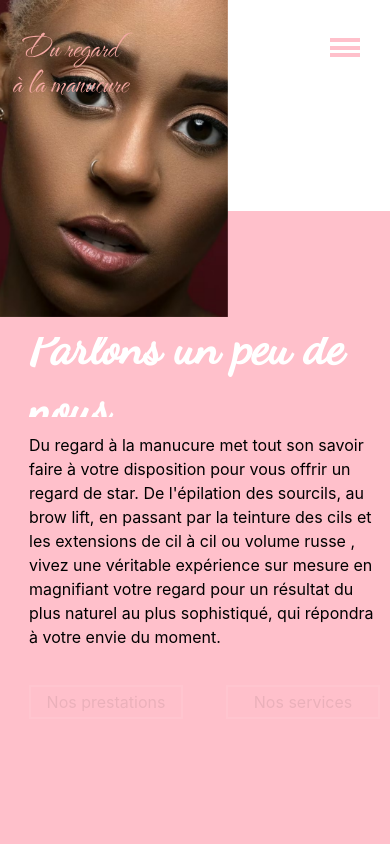
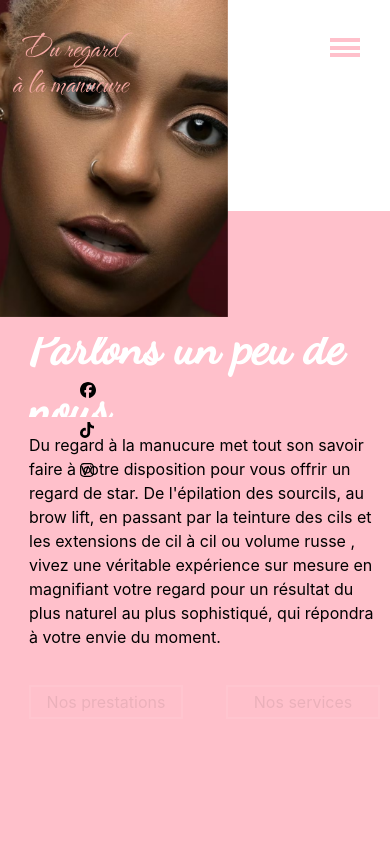
Before and after one commit to yohanetifier/du-regard-a-la-manucure, a React (Create React App) app: page /about in a window 390 px wide. Shown: the top 844 px of the page. Built offline with nearby package versions, Linux system fonts and the light colour scheme.

Commit message:
make the responsive design better on mobile amd add social network

```diff
--- a/package.json
+++ b/package.json
@@ -24,6 +24,7 @@
     "react-router-dom": "^6.3.0",
     "react-scripts": "^5.0.1",
     "react-spring": "^9.5.5",
+    "react-svg": "^15.1.17",
     "react-transition-group": "^4.4.5",
     "typescript": "^4.7.4",
     "web-vitals": "^2.1.4"
--- a/src/components/Follow/Follow.tsx
+++ b/src/components/Follow/Follow.tsx
@@ -4,6 +4,7 @@ import { faTiktok } from '@fortawesome/free-brands-svg-icons';
 import { faInstagram } from '@fortawesome/free-brands-svg-icons';
 import styles from './Follow.module.scss';
 import { motion } from 'framer-motion';
+import SocialNetwork from '../SocialNetwork/SocialNetwork';
 
 interface Props {
     wrapperAppear: boolean
@@ -11,31 +12,11 @@ interface Props {
 
 function Follow({ wrapperAppear }: Props) {
     return (
-        <>
-            {/* {wrapperAppear && */}
-            <div
-                className={styles.followwrapper}
-            // initial={{ opacity: 0 }}
-            // animate={{ opacity: 1 }}
-            // transition={{
-            //     duration: 1
-            // }}
-            >
-                <p className={styles.follow}>Suivez nous</p>
-                <div className={styles.icon}>
-                    <a href="https://google.fr" target="_blank" rel="noreferrer" className={styles.link}>
-                        <FontAwesomeIcon icon={faFacebook} />
-                    </a>
-                    <a href="https://www.tiktok.com/@duregardalamanucure" target="_blank" className={styles.link}>
-                        <FontAwesomeIcon icon={faTiktok} />
-                    </a>
-                    <a href="https://www.instagram.com/du_regard_a_la_manucure/" target="_blank" className={styles.link}>
-                        <FontAwesomeIcon icon={faInstagram} />
-                    </a>
-                </div>
-            </div>
-            {/* } */}
-        </>
+        <div className={styles.followwrapper}>
+            <p className={styles.follow}>Suivez nous</p>
+            <SocialNetwork
+                className={styles.socialNetwork} />
+        </div>
     )
 }
 
--- a/src/components/Header/Header.module.scss
+++ b/src/components/Header/Header.module.scss
@@ -40,7 +40,7 @@
     align-items: center;
     width: 30%;
     height: 100%;
-    color: white;
+    // color: white;
 }
 
 
@@ -159,3 +159,12 @@
 .sectionimage {
     width: 50%;
 }
+
+.socialNetwork {
+    position: fixed;
+    top: 45%;
+    left: 80px;
+    display: flex;
+    flex-direction: column;
+    height: 100px;
+}
--- a/src/components/Header/Header.tsx
+++ b/src/components/Header/Header.tsx
@@ -4,6 +4,7 @@ import logo from '../../assets/images/logo/V1_Rose.svg'
 import { useState } from 'react';
 import { motion } from 'framer-motion';
 import Image from '../Image/Image';
+import SocialNetwork from '../SocialNetwork/SocialNetwork';
 
 export interface Navigation {
     label: string
@@ -83,6 +84,9 @@ const Header = () => {
                     ))}
                 </motion.ul>}
             </div>
+            <SocialNetwork
+                className={styles.socialNetwork}
+            />
         </div>
     )
 }
--- /dev/null
+++ b/src/components/SocialNetwork/SocialNetwork.module.scss
@@ -0,0 +1,8 @@
+.wrapper {
+    display: flex;
+    justify-content: space-between;
+}
+
+.link {
+    color: black;
+}
--- /dev/null
+++ b/src/components/SocialNetwork/SocialNetwork.tsx
@@ -0,0 +1,27 @@
+import { FontAwesomeIcon } from '@fortawesome/react-fontawesome';
+import { faFacebook } from '@fortawesome/free-brands-svg-icons';
+import { faTiktok } from '@fortawesome/free-brands-svg-icons';
+import { faInstagram } from '@fortawesome/free-brands-svg-icons';
+import styles from './SocialNetwork.module.scss';
+
+interface Props {
+    className?: string
+}
+
+function SocialNetwork({ className }: Props) {
+    return (
+        <div className={`${className} ${styles.wrapper}`}>
+            <a href="https://google.fr" target="_blank" rel="noreferrer" className={styles.link}>
+                <FontAwesomeIcon icon={faFacebook} />
+            </a>
+            <a href="https://www.tiktok.com/@duregardalamanucure" target="_blank" className={styles.link}>
+                <FontAwesomeIcon icon={faTiktok} />
+            </a>
+            <a href="https://www.instagram.com/du_regard_a_la_manucure/" target="_blank" className={styles.link}>
+                <FontAwesomeIcon icon={faInstagram} />
+            </a>
+        </div>
+    )
+}
+
+export default SocialNetwork
```
Also changed, not shown: src/components/Follow/Follow.module.scss (line endings or trailing spaces), 1 other file (tests, documents, lock files or other folders).
